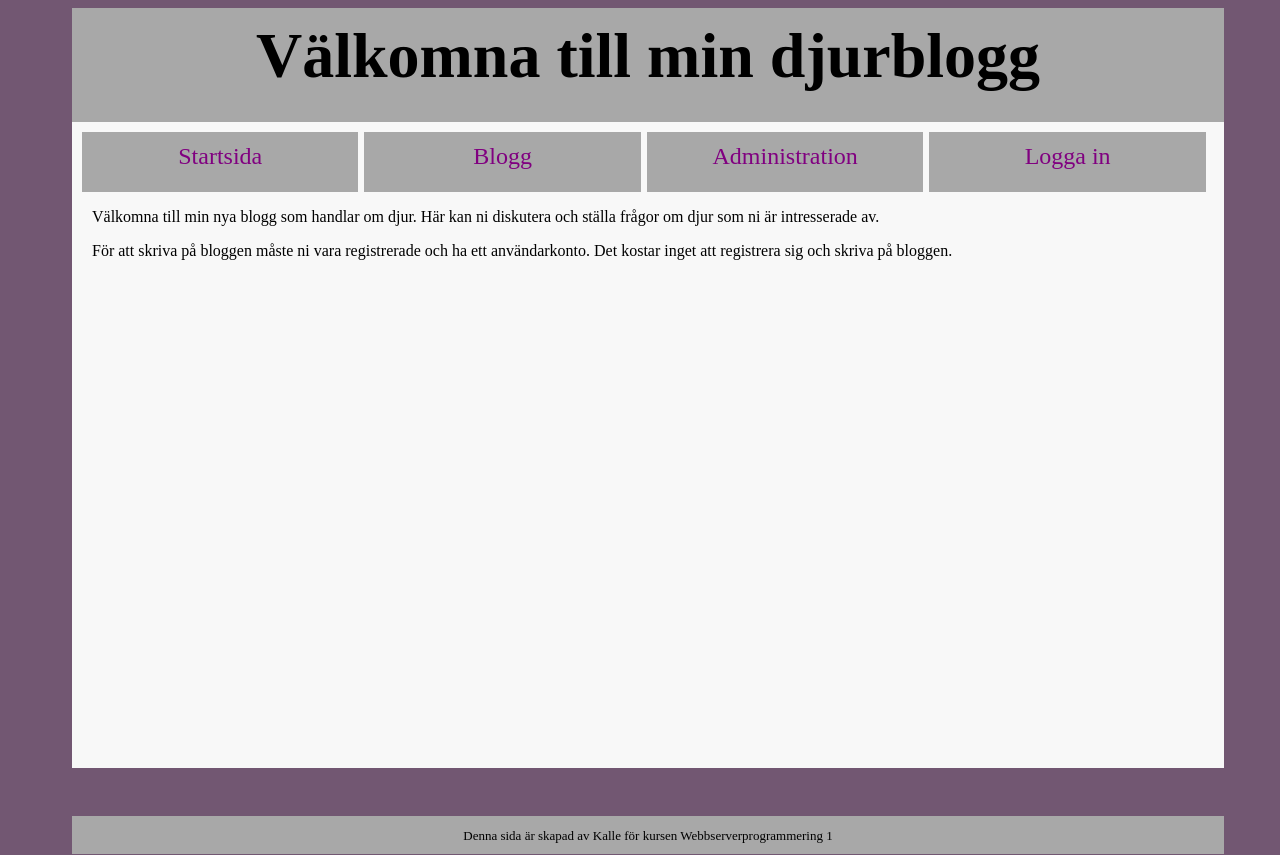
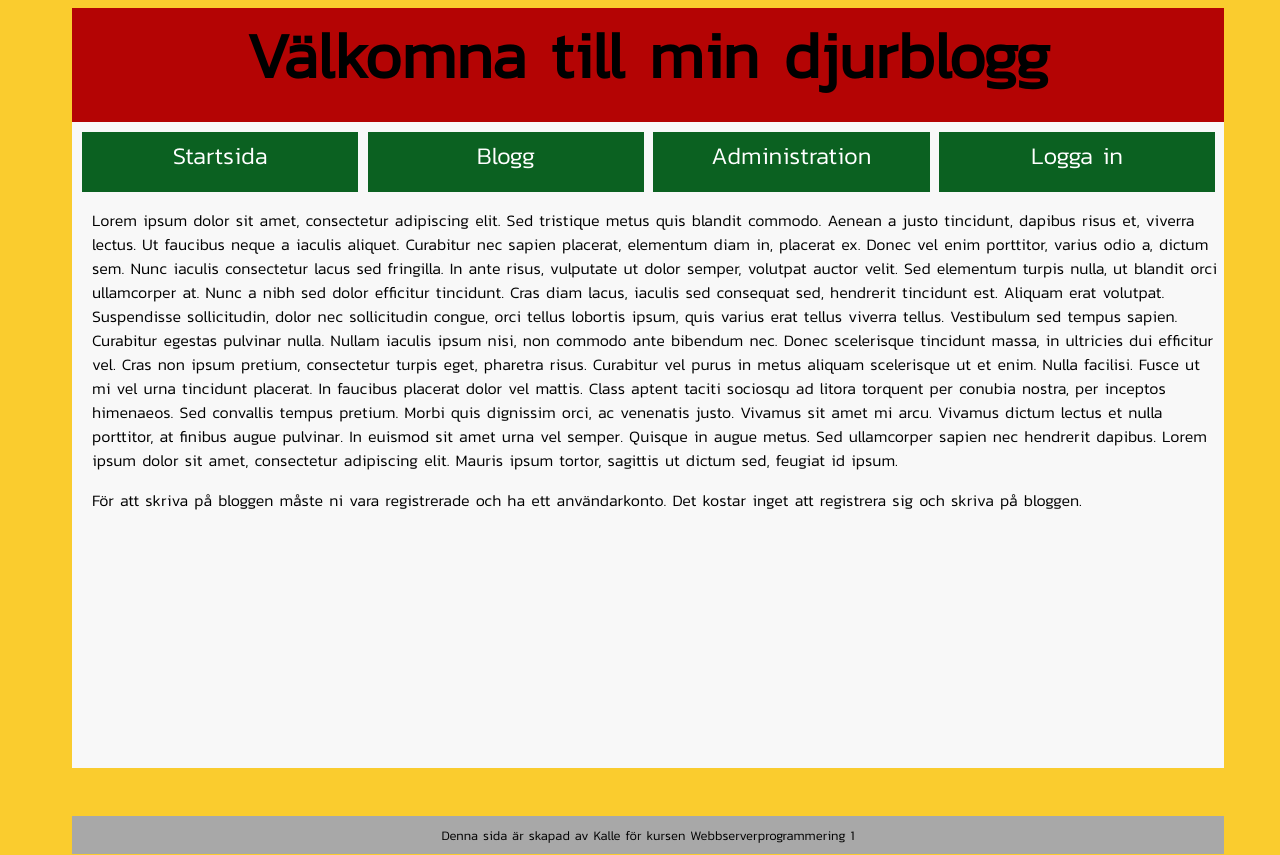
Before and after one commit to Kap10-Diabeto/Slutprojekt-Webbserver-Matteus, a PHP site: page / in a window 1280 px wide. Run offline with PHP 8.4, Linux system fonts and the light colour scheme.

Commit message:
Add files via upload
Frontend #1

```diff
--- a/Webbserver Slutprojekt/index.html
+++ b/Webbserver Slutprojekt/index.html
@@ -24,8 +24,11 @@
     </nav>
 
     <main>
-        <p>Välkomna till min nya blogg som handlar om djur. Här kan ni diskutera och ställa frågor om djur som
-        ni är intresserade av.</p>
+        <p>Lorem ipsum dolor sit amet, consectetur adipiscing elit. Sed tristique metus quis blandit commodo. Aenean a justo tincidunt, dapibus risus et, viverra lectus. Ut faucibus neque a iaculis aliquet. Curabitur nec sapien placerat, elementum diam in, placerat ex. Donec vel enim porttitor, varius odio a, dictum sem. Nunc iaculis consectetur lacus sed fringilla. In ante risus, vulputate ut dolor semper, volutpat auctor velit. Sed elementum turpis nulla, ut blandit orci ullamcorper at. Nunc a nibh sed dolor efficitur tincidunt. Cras diam lacus, iaculis sed consequat sed, hendrerit tincidunt est. Aliquam erat volutpat. Suspendisse sollicitudin, dolor nec sollicitudin congue, orci tellus lobortis ipsum, quis varius erat tellus viverra tellus. Vestibulum sed tempus sapien.
+
+Curabitur egestas pulvinar nulla. Nullam iaculis ipsum nisi, non commodo ante bibendum nec. Donec scelerisque tincidunt massa, in ultricies dui efficitur vel. Cras non ipsum pretium, consectetur turpis eget, pharetra risus. Curabitur vel purus in metus aliquam scelerisque ut et enim. Nulla facilisi. Fusce ut mi vel urna tincidunt placerat. In faucibus placerat dolor vel mattis. Class aptent taciti sociosqu ad litora torquent per conubia nostra, per inceptos himenaeos. Sed convallis tempus pretium.
+
+Morbi quis dignissim orci, ac venenatis justo. Vivamus sit amet mi arcu. Vivamus dictum lectus et nulla porttitor, at finibus augue pulvinar. In euismod sit amet urna vel semper. Quisque in augue metus. Sed ullamcorper sapien nec hendrerit dapibus. Lorem ipsum dolor sit amet, consectetur adipiscing elit. Mauris ipsum tortor, sagittis ut dictum sed, feugiat id ipsum.</p>
 
         <p>För att skriva på bloggen måste ni vara registrerade och ha ett användarkonto. Det kostar inget
         att registrera sig och skriva på bloggen.</p>
--- a/Webbserver Slutprojekt/style.css
+++ b/Webbserver Slutprojekt/style.css
@@ -1,7 +1,13 @@
+@font-face {
+  font-family: Kanit;
+  src: url(kanit-light.otf);
+}
 body{
-    background-color: #725772;
+
+    background-color: #FACC2E;
     height: 100vh;
     width:100vw;
+    font-family: kanit;
 }
 
 #wrapper{
@@ -14,7 +20,7 @@ body{
 header{
     line-height: 1.5;
     height:15%;
-    background-color: #a8a8a8;
+    background-color: #B40404;
     text-align: center;
     font-size: 2em;
 }
@@ -56,12 +62,12 @@ li a{
     line-height: 2;
     height: 100%;
     width: 100%;
-    background-color: #a8a8a8;
+    background-color: #0B6121;
     text-decoration: none;
 }
 
 li a:link,li a:visited,li a:focus,li a:hover,li a:active{
-	color: purple;
+	color: white;
 }
 
 /**------------*
```
Also changed, not shown: Webbserver Slutprojekt/kanit-light.otf (added).
